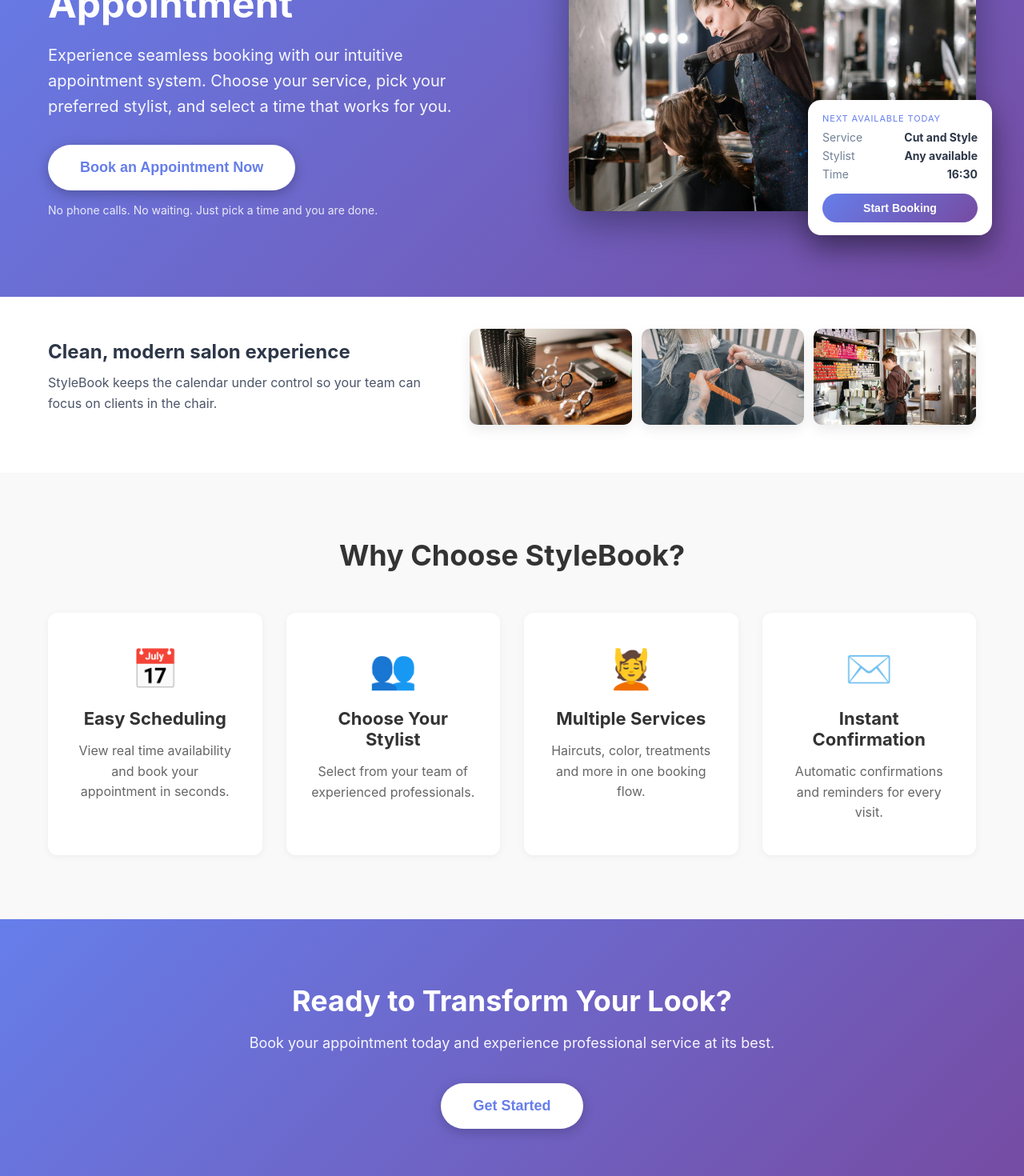
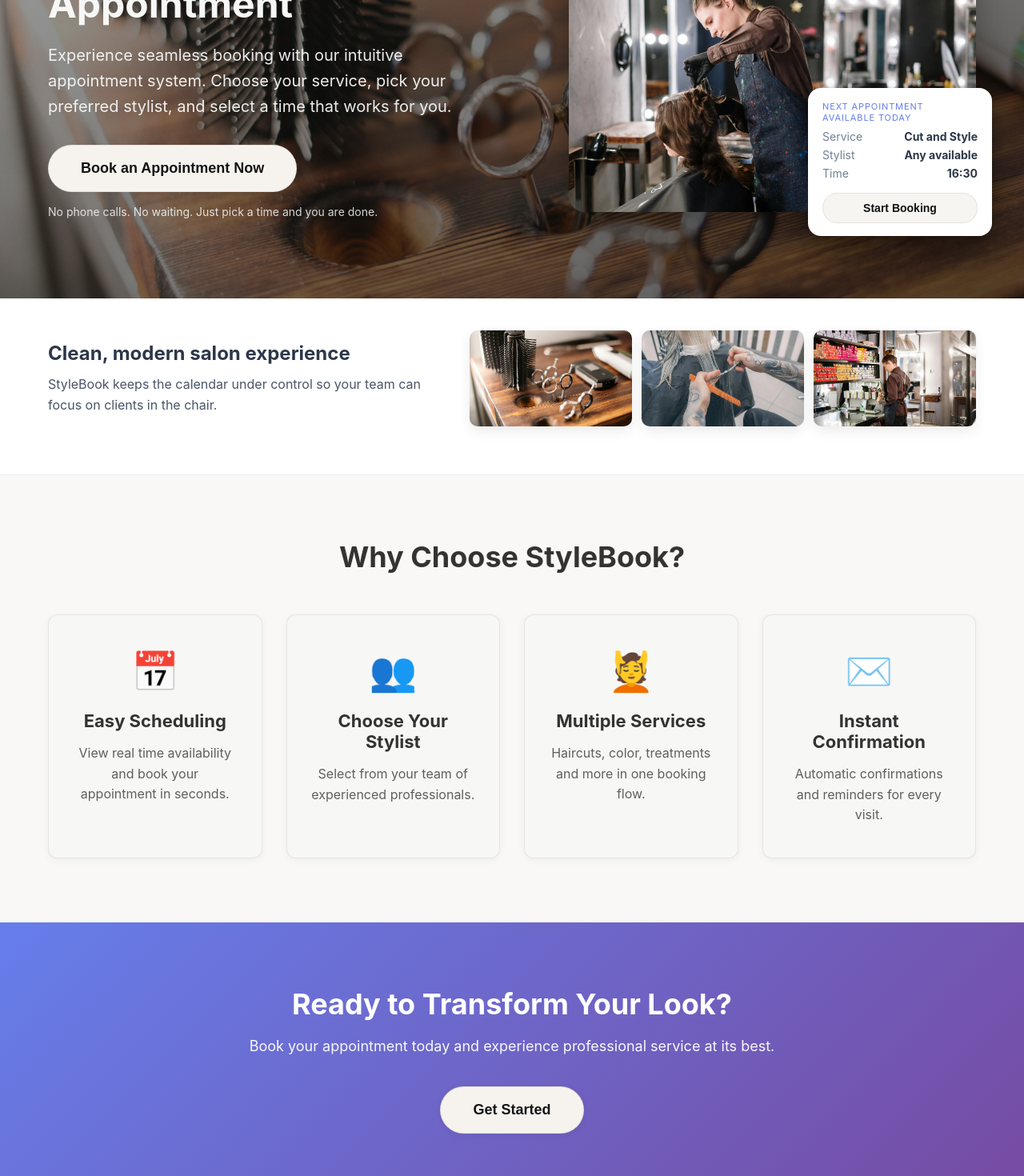
Before and after one commit to leverh/appointment-booking-client, a React (Vite) app: page / in a window 1280 px wide. Shown: the part 260-1730 px from the top of the page at 80% size. Built offline with nearby package versions, Linux system fonts and the light colour scheme.

Commit message:
Added color scheme vars to app.css and started changing colors in landingpage.css

```diff
--- a/src/App.css
+++ b/src/App.css
@@ -1,3 +1,43 @@
+:root {
+  /* Base backgrounds */
+  --color-bg: #f5f5f4;            /* page background */
+  --color-bg-alt: #f9f8f6;        /* section background */
+  --color-surface: #f7f7f6;       /* cards, elevated blocks */
+  --color-surface-elevated: #ffffff; /* white */
+
+  /* Text */
+  --color-text: #141414;          /* main text */
+  --color-text-muted: #5f5f5f;    /* secondary text */
+  --color-text-soft: #888888;     /* helper text, meta */
+  --color-text-on-dark: #f7f7f6;  /* text on dark/hero/footer */
+
+  /* Warm accent */
+  --color-accent: #c48a4a;        /* main accent (icons, highlights) */
+  --color-accent-strong: #a56c30; /* hover / stronger states */
+  --color-accent-soft: #f3e2cf;   /* subtle pills, labels, backgrounds */
+
+  /* Buttons */
+  --btn-primary-bg: #f6f3ef;
+  --btn-primary-bg-hover: #f0ede8;
+  --btn-primary-text: #141414;
+
+  /* Borders & dividers */
+  --border-subtle: rgba(15, 15, 15, 0.08);
+  --border-strong: rgba(15, 15, 15, 0.18);
+
+  /* Hero overlay (background image) */
+  --hero-overlay-start: rgba(15, 15, 15, 0.4);
+  --hero-overlay-end: rgba(15, 15, 15, 0.7);
+
+  /* Footer / dark areas */
+  --footer-bg: #1f2023;
+
+  /* Shadows */
+  --shadow-soft: 0 2px 10px rgba(0, 0, 0, 0.05);
+  --shadow-elevated: 0 15px 35px rgba(0, 0, 0, 0.25);
+}
+
+
 * {
   margin: 0;
   padding: 0;
@@ -8,9 +48,8 @@
   font-family: -apple-system, BlinkMacSystemFont, 'Segoe UI', 'Roboto', 'Oxygen',
     'Ubuntu', 'Cantarell', 'Fira Sans', 'Droid Sans', 'Helvetica Neue',
     sans-serif;
-  -webkit-font-smoothing: antialiased;
-  -moz-osx-font-smoothing: grayscale;
-  background: #fafafa;
+  background: var(--color-bg);
+  color: var(--color-text);
 }
 
 .App {
--- a/src/components/LandingPage.css
+++ b/src/components/LandingPage.css
@@ -12,10 +12,20 @@
 /* Hero section */
 
 .hero {
-  background: linear-gradient(135deg, #667eea 0%, #764ba2 100%);
-  color: white;
+  background-image:
+    linear-gradient(
+      to bottom right,
+      var(--hero-overlay-start),
+      var(--hero-overlay-end)
+    ),
+    url('../assets/gallery-1.webp');
+  background-size: cover;
+  background-position: center;
+  background-repeat: no-repeat;
+  color: var(--color-text-on-dark);
   padding: 80px 0 100px;
 }
+
 
 .hero-inner {
   display: grid;
@@ -43,21 +53,21 @@
 }
 
 .btn-hero {
-  background: white;
-  color: #667eea;
+  background: var(--btn-primary-bg);
+  color: var(--btn-primary-text);
+  border: 1px solid var(--border-subtle);
+  box-shadow: var(--shadow-soft);
   padding: 18px 40px;
   font-size: 18px;
   font-weight: 600;
-  border: none;
   border-radius: 50px;
   cursor: pointer;
   transition: all 0.3s ease;
-  box-shadow: 0 4px 15px rgba(0, 0, 0, 0.25);
 }
 
 .btn-hero:hover {
   transform: translateY(-2px);
-  box-shadow: 0 6px 22px rgba(0, 0, 0, 0.35);
+  background: var(--btn-primary-bg-hover);
 }
 
 .hero-subtext {
@@ -105,7 +115,7 @@
   font-size: 11px;
   letter-spacing: 0.08em;
   text-transform: uppercase;
-  color: #667eea;
+  color: #667eea; /*or color: var(--color-accent);?*/
   margin-bottom: 8px;
 }
 
@@ -129,8 +139,9 @@
   padding: 10px 0;
   border-radius: 999px;
   border: none;
-  background: linear-gradient(135deg, #667eea 0%, #764ba2 100%);
-  color: white;
+  background: #f7f5f2;
+  color: #111111;
+  border: 1px solid rgba(0, 0, 0, 0.08);
   font-weight: 600;
   cursor: pointer;
   font-size: 14px;
@@ -140,6 +151,7 @@
 .preview-button:hover {
   transform: translateY(-1px);
   box-shadow: 0 8px 18px rgba(0, 0, 0, 0.25);
+  background: #f4f4f4;
 }
 
 /* Salon strip with small gallery */
@@ -147,7 +159,7 @@
 .salon-strip {
   background: #ffffff;
   padding: 40px 0 60px;
-  border-bottom: 1px solid rgba(0, 0, 0, 0.04);
+  border-bottom: 1px solid var(--border-subtle);
 }
 
 .strip-inner {
@@ -186,7 +198,7 @@
 
 .features {
   padding: 80px 0;
-  background: #f9f9f9;
+  background: var(--color-bg-alt);
 }
 
 .features h3 {
@@ -203,11 +215,12 @@
 }
 
 .feature-card {
-  background: white;
+  background: var(--color-surface);
+  box-shadow: var(--shadow-soft);
+  border: 1px solid var(--border-subtle);
   padding: 40px 30px;
   border-radius: 12px;
   text-align: center;
-  box-shadow: 0 2px 10px rgba(0, 0, 0, 0.05);
   transition: all 0.3s ease;
 }
 
@@ -219,6 +232,7 @@
 .feature-icon {
   font-size: 48px;
   margin-bottom: 20px;
+  color: var(--color-accent);
 }
 
 .feature-card h4 {
@@ -228,7 +242,7 @@
 }
 
 .feature-card p {
-  color: #666;
+  color: var(--color-text-muted);
   line-height: 1.6;
 }
 
@@ -253,28 +267,28 @@
 }
 
 .btn-cta {
-  background: white;
-  color: #667eea;
+  background: var(--btn-primary-bg);
+  color: var(--btn-primary-text);
+  border: 1px solid var(--border-subtle);
+  box-shadow: var(--shadow-soft);
   padding: 18px 40px;
   font-size: 18px;
   font-weight: 600;
-  border: none;
   border-radius: 50px;
   cursor: pointer;
   transition: all 0.3s ease;
-  box-shadow: 0 4px 15px rgba(0, 0, 0, 0.2);
 }
 
 .btn-cta:hover {
   transform: translateY(-2px);
-  box-shadow: 0 6px 20px rgba(0, 0, 0, 0.3);
+  background: var(--btn-primary-bg-hover);
 }
 
 /* Footer */
 
 .landing-footer {
-  background: #2d3748;
-  color: white;
+  background: var(--footer-bg);
+  color: var(--color-text-on-dark);
   padding: 40px 0;
   text-align: center;
 }
--- a/src/components/LandingPage.jsx
+++ b/src/components/LandingPage.jsx
@@ -36,7 +36,7 @@
 
             {/* Small fake booking preview card for “online system” emphasis */}
             <div className="hero-booking-preview">
-              <p className="preview-label">Next available today</p>
+              <p className="preview-label">Next appointment available today</p>
               <div className="preview-row">
                 <span>Service</span>
                 <strong>Cut and Style</strong>
```
